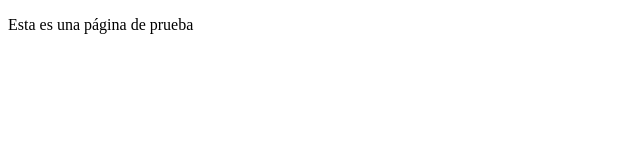
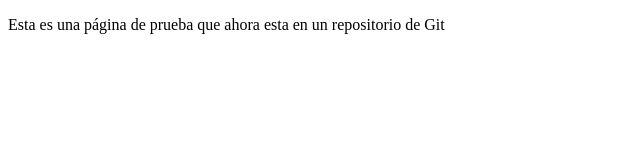
Before and after one commit to Rich1194/Prework, a plain HTML site: page index.html in a window 1280 px wide. Shown: the whole page, without its empty margins (0-640 px from the left). Drawn offline with Linux system fonts and the light colour scheme.

Commit message:
Se agregó una frase a <p>

```diff
--- a/index.html
+++ b/index.html
@@ -7,6 +7,6 @@
     <title>Hola mundo</title>
 </head>
 <body>
-    <p>Esta es una página de prueba</p>
+    <p>Esta es una página de prueba que ahora esta en un repositorio de Git</p>
 </body>
 </html>
```
